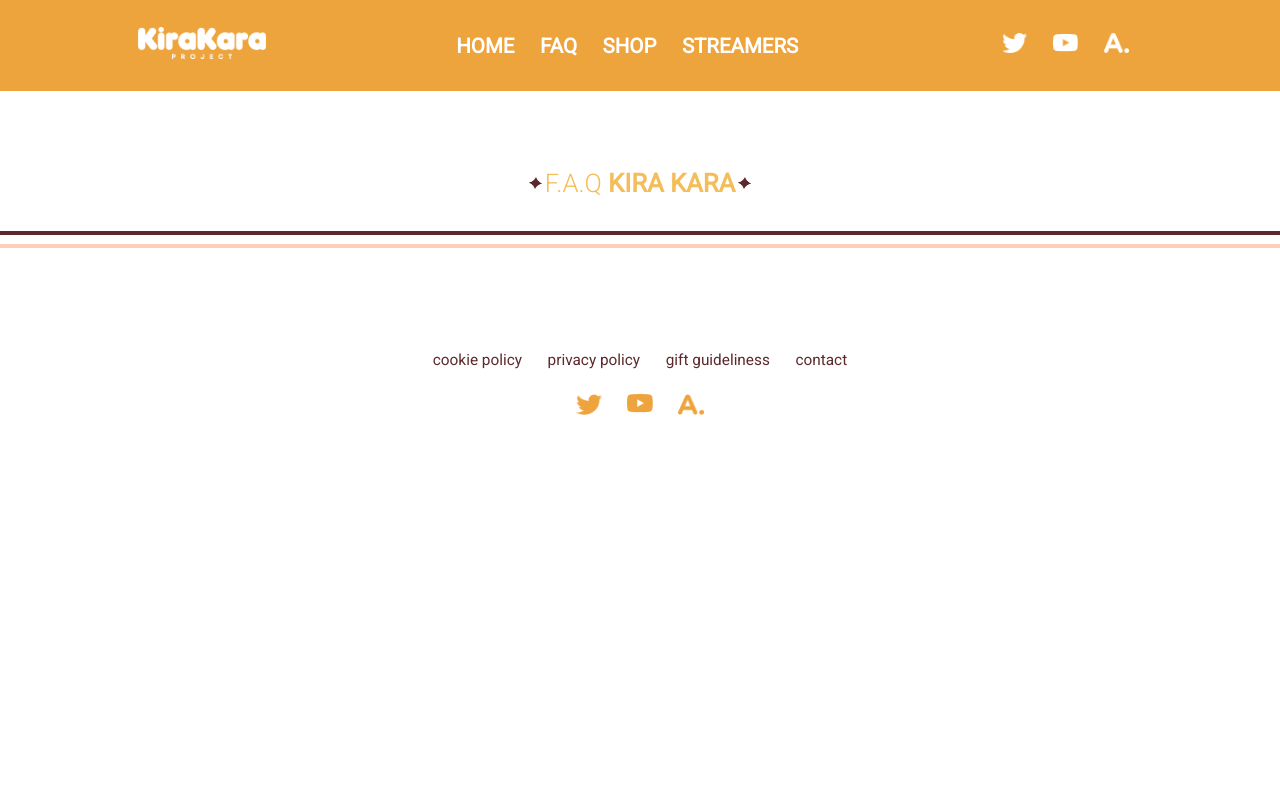
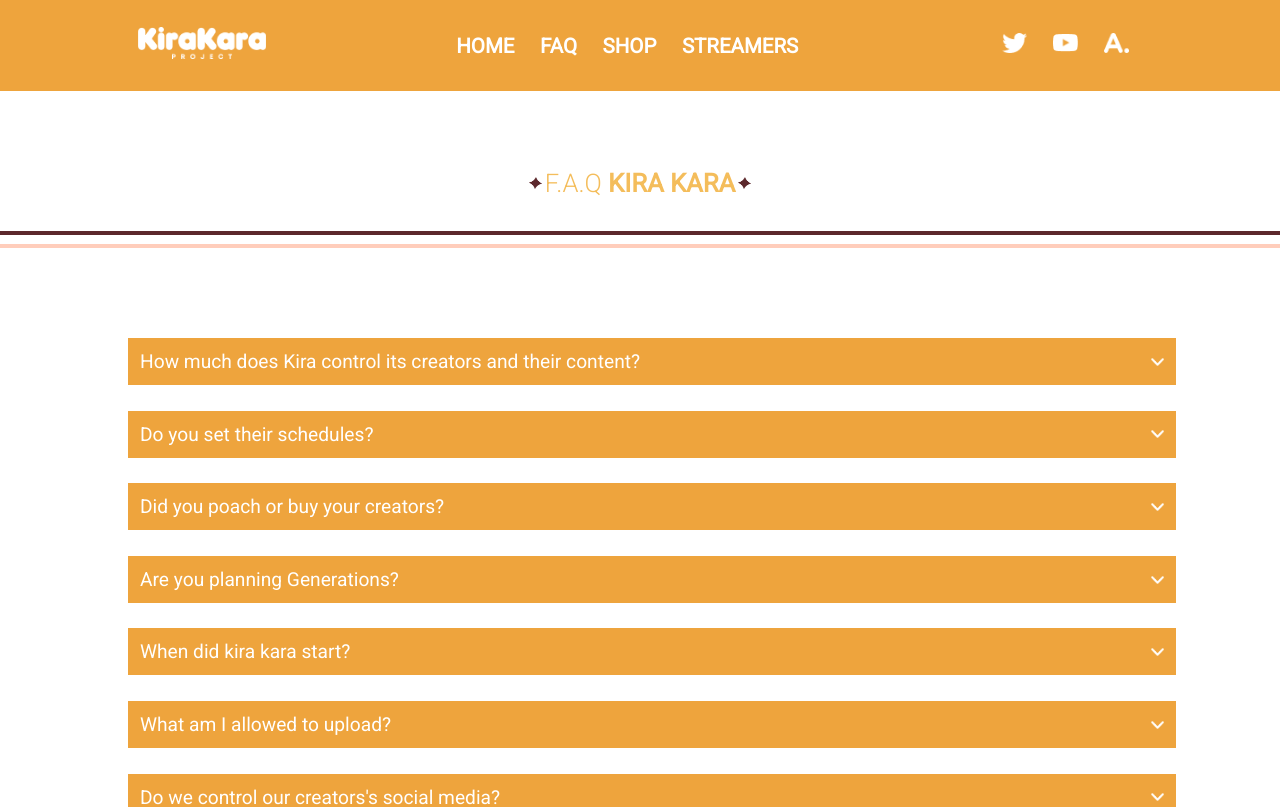
Before and after one commit to mariliamlcs/kirakaramel, a React (Create React App) app: page /faq in a window 1280 px wide. Shown: the top 807 px of the page. Built offline with nearby package versions, Linux system fonts and the light colour scheme.

Commit message:
edit collapsible list CSS

```diff
--- a/src/pages/Faq/Item.js
+++ b/src/pages/Faq/Item.js
@@ -1,11 +1,12 @@
+import './index.css';
 import Collapsible from 'react-collapsible';
 
 export default function itemFAQ({question, answer}){
     return(
     <>
-     <Collapsible trigger={question}>
-            <div className='resposta'>
-                {answer}
+     <Collapsible trigger={question} className='question-faq' >
+            <div className='answer-faq'>
+            {answer}
             </div>
         </Collapsible>
     </>
--- a/src/pages/Faq/index.css
+++ b/src/pages/Faq/index.css
@@ -18,3 +18,48 @@ h1.faq-title {
 .linha-rose {
     border: 2px solid #FFCDBB;
 }
+
+.question-faq, .Collapsible__trigger.is-open {
+    color: #fff ;
+    font-weight: 500;
+    background-image: url('../../assets/arrowdown.png');
+    background-position: right;
+    background-repeat: no-repeat;
+    background-size: 1vw;
+    border: 1vw solid transparent;
+    width: inherit;
+    background-color: #EEA43D;
+}
+.Collapsible__trigger.is-open {
+    background-color: #5C282C;
+}
+
+.faq-container {
+    width: 80%;
+    height: 100%;
+    display: flex;
+    flex-direction: column;
+    align-content: center;
+    margin: 6vw auto;
+}
+
+.answer-faq, .Collapsible__contentInner, .Collapsible__contentOuter {
+    width: 100%;
+    margin: auto;
+    display: flex;
+    flex-direction: column;
+    font-size: 1.2vw;
+    color: #797979;
+}
+
+.answer-faq {
+    padding: 2vw 3vw;
+    color: #797979;
+}
+
+.Collapsible {
+    width: 100%;
+    display: flex;
+    flex-direction: column;
+    margin: 1vw auto;
+}
--- a/src/pages/Faq/index.js
+++ b/src/pages/Faq/index.js
@@ -15,8 +15,40 @@ export default function Faq(){
         <br/>
         <hr className='linha-marrom'/>
         <hr className='linha-rose'/>
-
-
+        <div className='faq-container'>
+        <Item
+            question="How much does Kira control its creators and their content?"
+            answer="Officia voluptate irure exercitation ad exercitation duis dolore reprehenderit do tempor nulla. Ea et esse cillum non deserunt dolore duis aliquip consequat non."
+        />
+        <Item
+            question="Do you set their schedules?"
+            answer="Eiusmod dolor laborum et officia dolor aliqua elit officia cupidatat incididunt exercitation commodo sint."
+        />
+        <Item
+            question="Did you poach or buy your creators?"
+            answer="Pariatur magna nisi dolor exercitation duis aliquip."
+        />
+        <Item
+            question="Are you planning Generations?"
+            answer="Deserunt excepteur nulla est laboris sunt nostrud commodo irure elit minim sunt aliqua id."
+        />
+        <Item
+            question="When did kira kara start?"
+            answer="Commodo eiusmod duis adipisicing eu laboris ea tempor."
+        />
+        <Item
+            question="What am I allowed to upload?"
+            answer="Aute adipisicing aliqua occaecat deserunt mollit."
+        />
+        <Item
+            question="Do we control our creators's social media?"
+            answer="Aliquip voluptate minim anim elit cupidatat aute laborum sint pariatur enim."
+        />
+        <Item
+            question="What does kira kara provide their creators?"
+            answer="Voluptate do consequat velit eu eu commodo nostrud."
+        />
+        </div>
     </div>
     </>
     )
```
Also changed, not shown: src/assets/arrowdown.png (added).
